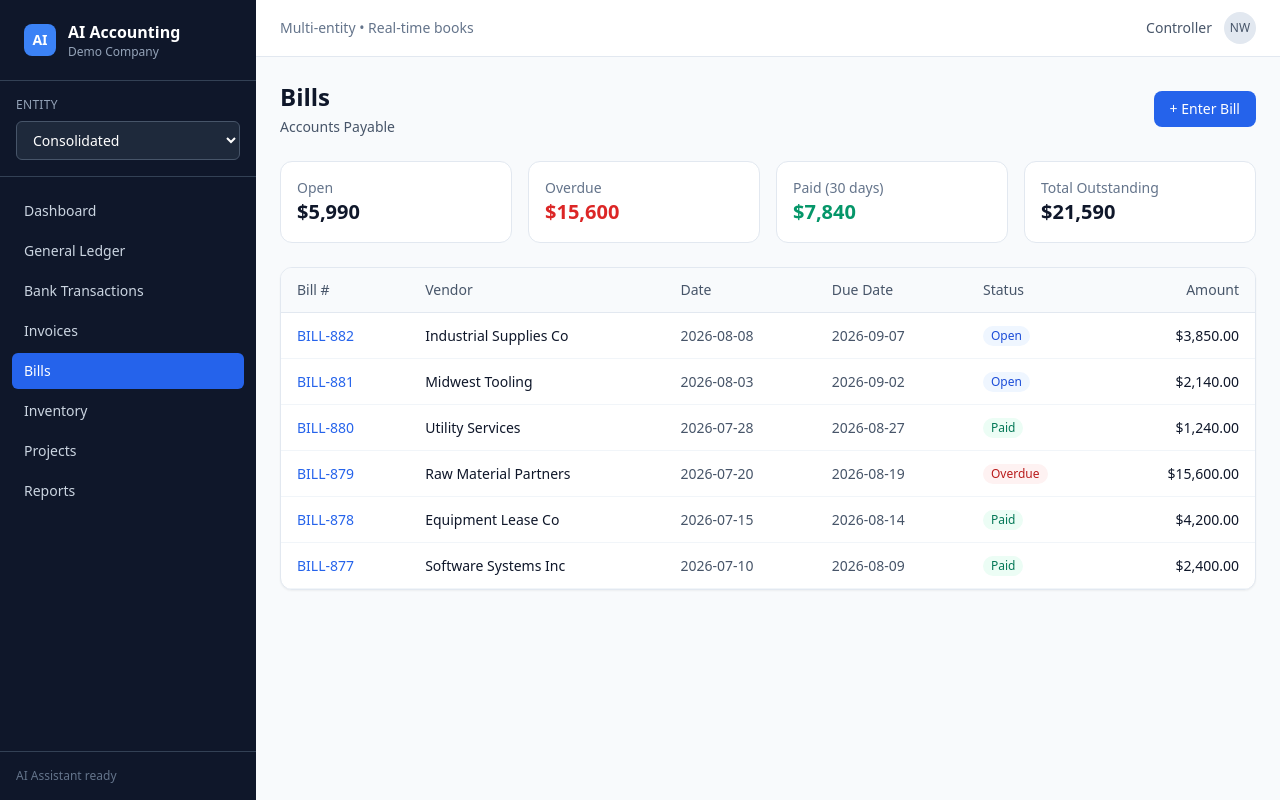
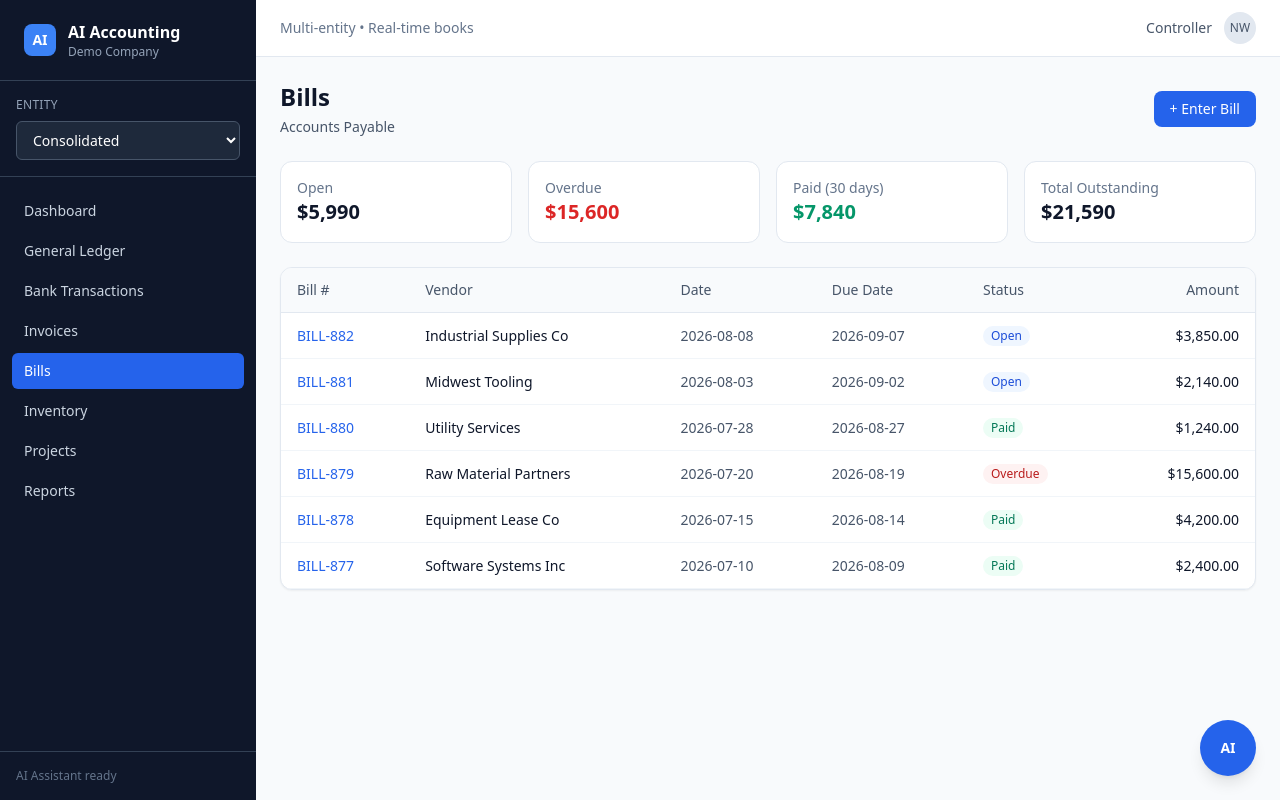
Before and after one commit to Walkachamen/ai-accounting, a Next.js app: page /bills in a window 1280 px wide. Built offline with nearby package versions, Linux system fonts and the light colour scheme.

Commit message:
Update AppShell.tsx

```diff
--- a/src/components/AppShell.tsx
+++ b/src/components/AppShell.tsx
@@ -2,6 +2,7 @@
 
 import Link from "next/link";
 import { usePathname } from "next/navigation";
+import AIChatbot from "./AIChatbot";
 
 const navigation = [
   { name: "Dashboard", href: "/" },
@@ -87,6 +88,9 @@ export default function AppShell({ children }: { children: React.ReactNode }) {
           {children}
         </main>
       </div>
+
+      {/* AI Chatbot */}
+      <AIChatbot />
     </div>
   );
 }
```
